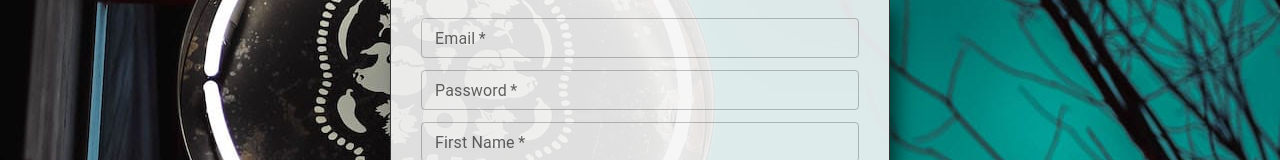
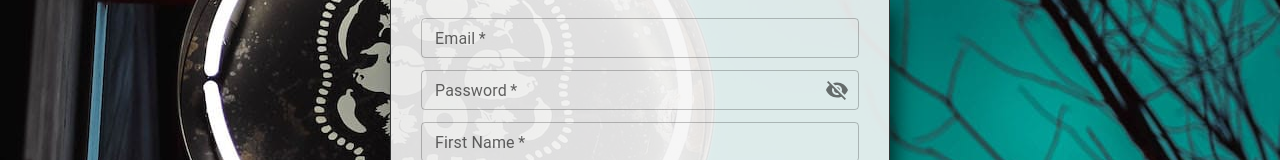
Before and after one commit to maximiloi/eCommerce-Application, a React (Vite) app in the folder monster-shop/: page /register in a window 1280 px wide. Shown: the part 211-371 px from the top of the page. Built offline with nearby package versions, Linux system fonts and the light colour scheme; a web font is replaced by a local one; what @commercetools/platform-sdk, @commercetools/sdk-client-v2 would draw is missing.

Commit message:
feat: add icon to password field signUp

```diff
--- a/monster-shop/src/components/FormSignUp/FormSignUp.tsx
+++ b/monster-shop/src/components/FormSignUp/FormSignUp.tsx
@@ -1,3 +1,4 @@
+import React from 'react';
 import { useForm, Controller } from 'react-hook-form';
 import {
   TextField,
@@ -7,11 +8,14 @@ import {
   Switch,
   FormControlLabel,
   styled,
+  IconButton,
+  InputAdornment,
 } from '@mui/material';
 import { DateField } from '@mui/x-date-pickers/DateField';
 import { LocalizationProvider } from '@mui/x-date-pickers/LocalizationProvider';
 import { AdapterDayjs } from '@mui/x-date-pickers/AdapterDayjs';
 import dayjs from 'dayjs';
+import { Visibility, VisibilityOff } from '@mui/icons-material';
 // import { MyCustomerDraft } from '@commercetools/platform-sdk';
 
 import validatePassword from '../../helper/validatePassword';
@@ -47,10 +51,19 @@ const ColorButton = styled(Button)<ButtonProps>(() => ({
 }));
 
 export default function FormSignUp() {
+  const [showPassword, setShowPassword] = React.useState(false);
+  const handleClickShowPassword = () => setShowPassword((show) => !show);
+  const handleMouseDownPassword = (
+    event: React.MouseEvent<HTMLButtonElement>
+  ) => {
+    event.preventDefault();
+  };
+
   const {
+    register,
     handleSubmit,
     formState: { errors, isValid },
-    // reset,
+    reset,
     control,
   } = useForm<FormValues>({
     mode: 'onBlur',
@@ -60,8 +73,8 @@ export default function FormSignUp() {
   const onSubmit = (data: FormValues) => {
     console.log('birthDate: ', dayjs(data.dateOfBirth).format('DD/MM/YYYY'));
     console.log(data);
-
-    // reset();
+    // TODO!! Проверка регистрации
+    reset();
   };
 
   return (
@@ -95,25 +108,40 @@ export default function FormSignUp() {
         name="password"
         control={control}
         defaultValue=""
-        rules={{
-          required: 'Password is required',
-          minLength: {
-            value: 8,
-            message: 'Password must have at least 8 characters',
-          },
-          validate: validatePassword,
-        }}
         render={({ field }) => (
           <TextField
+            {...field}
             margin="dense"
+            label="Password"
             size="small"
             fullWidth
             required
-            type="password"
-            label="Password"
-            error={!!errors.password}
-            helperText={errors.password ? errors.password.message : ''}
-            {...field}
+            type={showPassword ? 'text' : 'password'}
+            {...register('password', {
+              required: 'Enter your password, required field',
+              minLength: {
+                value: 8,
+                message: 'Password must have at least 8 characters',
+              },
+              validate: validatePassword,
+            })}
+            error={errors?.password !== undefined}
+            helperText={errors?.password?.message}
+            {...register('password')}
+            InputProps={{
+              endAdornment: (
+                <InputAdornment position="end">
+                  <IconButton
+                    aria-label="toggle password visibility"
+                    onClick={handleClickShowPassword}
+                    onMouseDown={handleMouseDownPassword}
+                    edge="end"
+                  >
+                    {showPassword ? <Visibility /> : <VisibilityOff />}
+                  </IconButton>
+                </InputAdornment>
+              ),
+            }}
           />
         )}
       />
```
